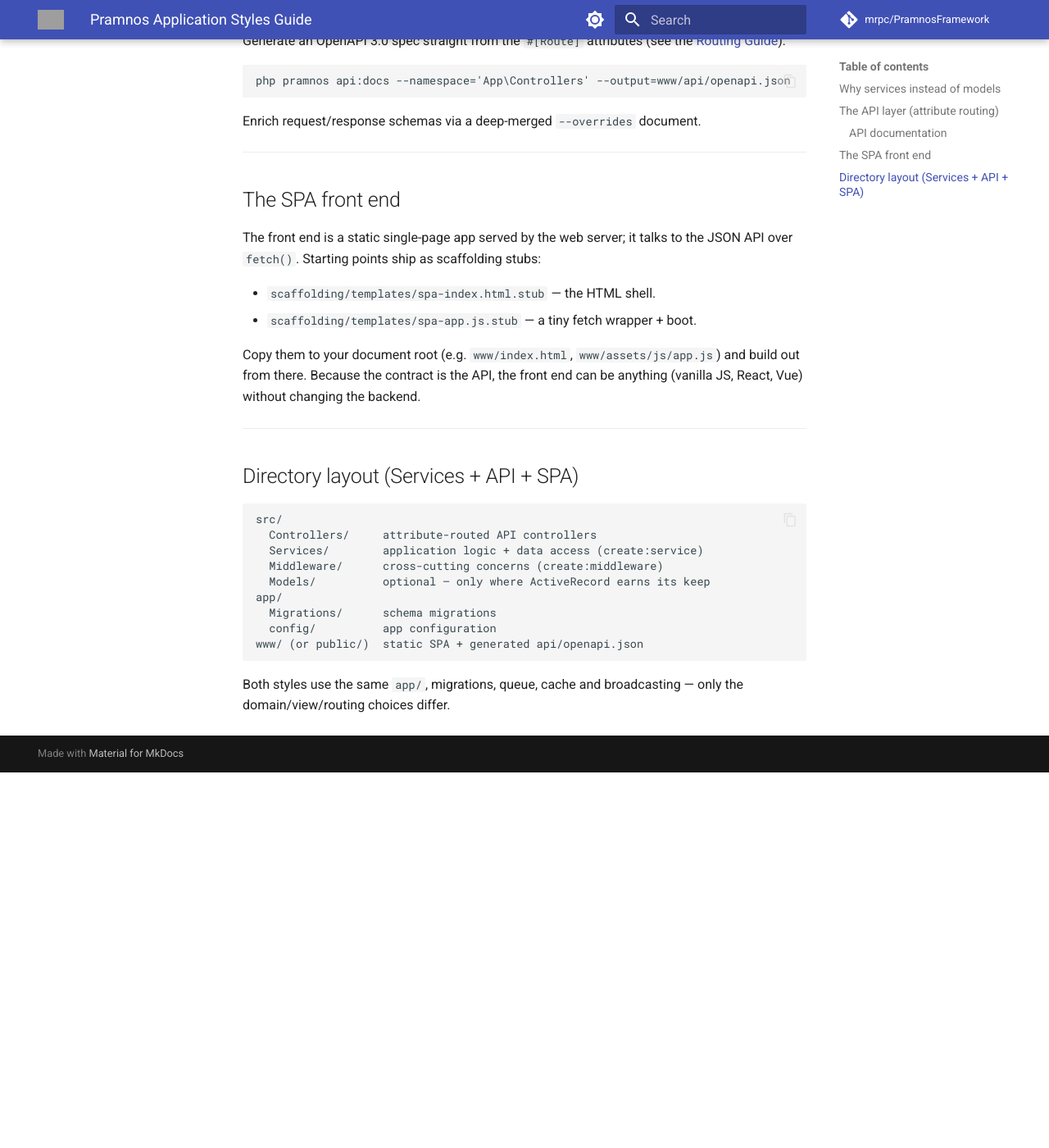
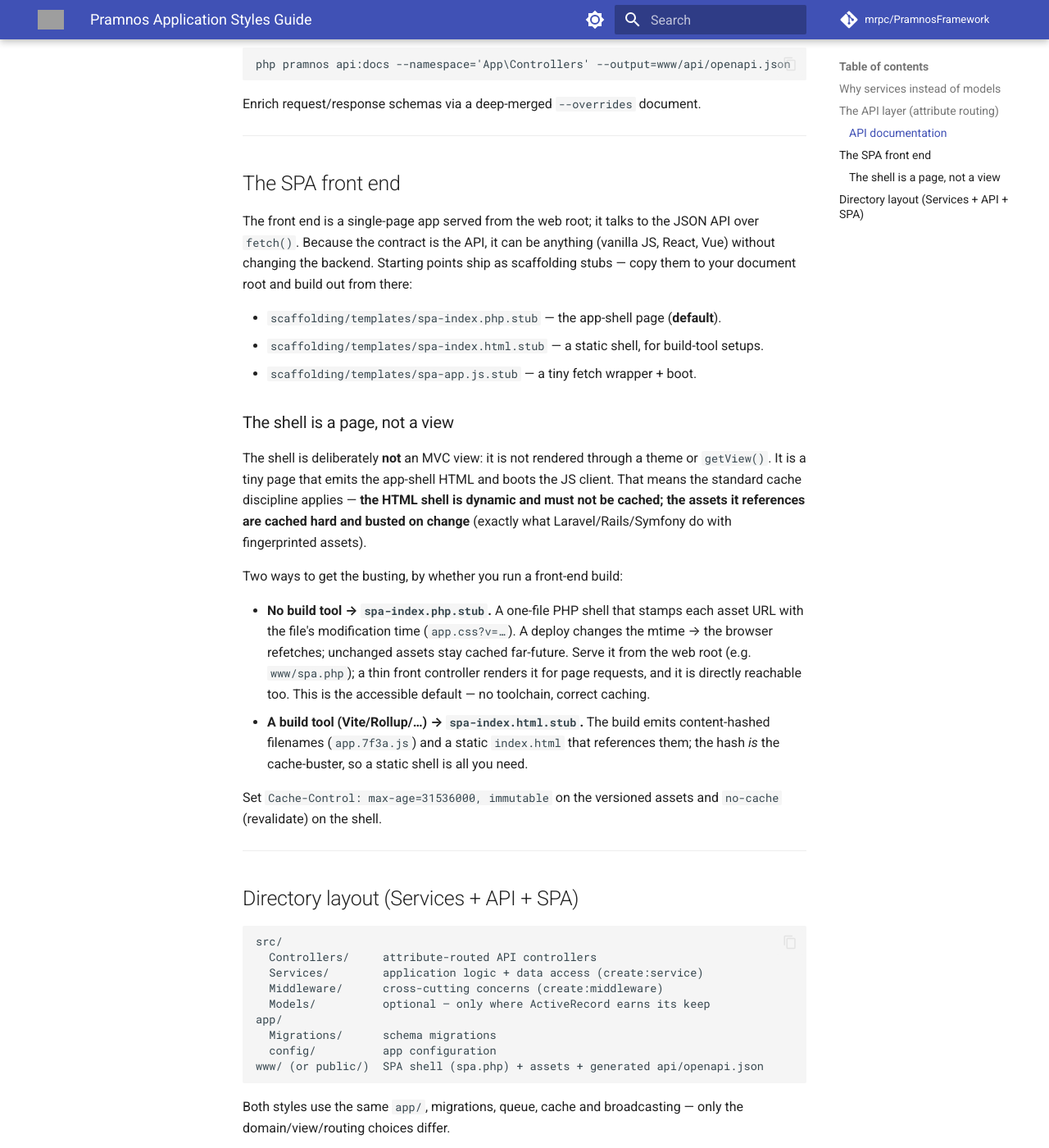
Before and after one commit to mrpc/PramnosFramework, an MkDocs documentation site: the page built from docs/Pramnos_Application_Styles_Guide.md, in a window 1280 px wide and 1400 px high, scrolled down 2065 px. Shown: the whole window at 82% size. Built offline with MkDocs 1.6.1 and Material for MkDocs 9.7.7, drawn with Linux system fonts in a browser that asks for light colours; comment, search, counter and statistics services are not loaded; before the commit the page ends 3007 px from its top, so only the background shows below that; some of the changed text lies outside the part shown; grey boxes are pictures that could not be loaded.

Commit message:
feat(scaffolding): build-less SPA app-shell stub with asset cache-busting
The only SPA shell stub was a static spa-index.html.stub with no cache-busting —
a foot-gun for the build-less app the "Services + API + SPA" style is meant to
make easy (on deploy the browser keeps the old app.js against the new API).

Add spa-index.php.stub: a one-file PHP app-shell (the documented default) that
stamps each asset URL with the file's mtime (app.css?v=…) via __DIR__, so it is
self-contained wherever copied and busts the cache on deploy with no build tool,
while unchanged assets stay cached far-future. It is explicitly not an MVC view.
The static stub stays for build-tool setups (content-hashed filenames self-bust).

The styles guide now documents the shell-vs-assets cache discipline (dynamic HTML
never cached + fingerprinted assets cached hard) and which stub to pick. Additive
+ docs-only (stubs are copy-manually, not command-wired); scaffolding tests green.

````diff
--- a/docs/Pramnos_Application_Styles_Guide.md
+++ b/docs/Pramnos_Application_Styles_Guide.md
@@ -10,7 +10,7 @@ are shared by both.
 | Front controller | `www/index.php` → `Application::init()/exec()/render()` | thin dispatcher → `Router` + middleware pipeline |
 | Routing | `src/Api/routes.php` and/or controller conventions | `#[Route]` attributes on `src/Controllers` |
 | Domain layer | `src/Models` (ActiveRecord) | `src/Services` (plain classes + QueryBuilder) |
-| View layer | `src/Views` (server-rendered templates/themes) | none — a static JS SPA consumes the JSON API |
+| View layer | `src/Views` (server-rendered templates/themes) | none — a JS SPA (served by a thin app-shell page) consumes the JSON API |
 | API docs | `apidoc.json` + `@api` comment blocks → OpenAPI | `php pramnos api:docs` (from `#[Route]`) |
 
 The reference application and apps like it use **MVC + Models**. An app that is a
@@ -93,15 +93,38 @@ Enrich request/response schemas via a deep-merged `--overrides` document.
 
 ## The SPA front end
 
-The front end is a static single-page app served by the web server; it talks to
-the JSON API over `fetch()`. Starting points ship as scaffolding stubs:
+The front end is a single-page app served from the web root; it talks to the JSON
+API over `fetch()`. Because the contract is the API, it can be anything (vanilla
+JS, React, Vue) without changing the backend. Starting points ship as scaffolding
+stubs — copy them to your document root and build out from there:
 
-- `scaffolding/templates/spa-index.html.stub` — the HTML shell.
+- `scaffolding/templates/spa-index.php.stub` — the app-shell page (**default**).
+- `scaffolding/templates/spa-index.html.stub` — a static shell, for build-tool setups.
 - `scaffolding/templates/spa-app.js.stub` — a tiny fetch wrapper + boot.
 
-Copy them to your document root (e.g. `www/index.html`, `www/assets/js/app.js`)
-and build out from there. Because the contract is the API, the front end can be
-anything (vanilla JS, React, Vue) without changing the backend.
+### The shell is a page, not a view
+
+The shell is deliberately **not** an MVC view: it is not rendered through a theme
+or `getView()`. It is a tiny page that emits the app-shell HTML and boots the JS
+client. That means the standard cache discipline applies — **the HTML shell is
+dynamic and must not be cached; the assets it references are cached hard and
+busted on change** (exactly what Laravel/Rails/Symfony do with fingerprinted
+assets).
+
+Two ways to get the busting, by whether you run a front-end build:
+
+- **No build tool → `spa-index.php.stub`.** A one-file PHP shell that stamps each
+  asset URL with the file's modification time (`app.css?v=…`). A deploy changes the
+  mtime → the browser refetches; unchanged assets stay cached far-future. Serve it
+  from the web root (e.g. `www/spa.php`); a thin front controller renders it for
+  page requests, and it is directly reachable too. This is the accessible default —
+  no toolchain, correct caching.
+- **A build tool (Vite/Rollup/…) → `spa-index.html.stub`.** The build emits
+  content-hashed filenames (`app.7f3a.js`) and a static `index.html` that references
+  them; the hash *is* the cache-buster, so a static shell is all you need.
+
+Set `Cache-Control: max-age=31536000, immutable` on the versioned assets and
+`no-cache` (revalidate) on the shell.
 
 ---
 
@@ -116,7 +139,7 @@ src/
 app/
   Migrations/      schema migrations
   config/          app configuration
-www/ (or public/)  static SPA + generated api/openapi.json
+www/ (or public/)  SPA shell (spa.php) + assets + generated api/openapi.json
 ```
 
 Both styles use the same `app/`, migrations, queue, cache and broadcasting — only
````
Also changed, not shown: docs/version-history/posts/2026-07-29-spa-shell-cache-busting.md (added, +52 -0 lines), 1 other file.
